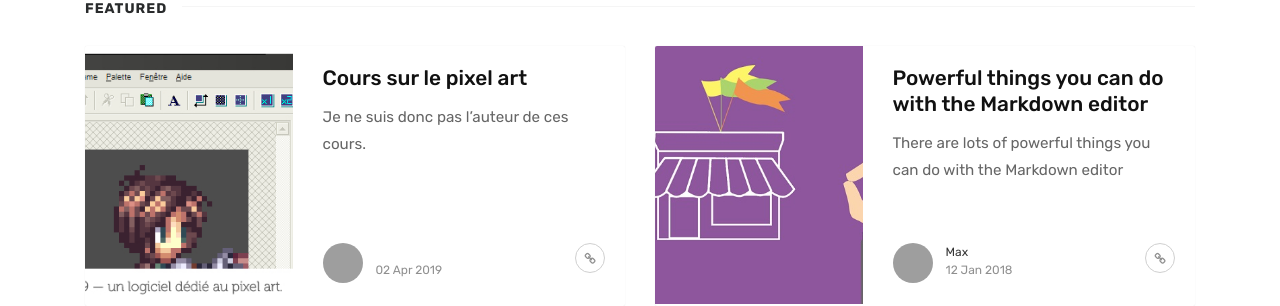
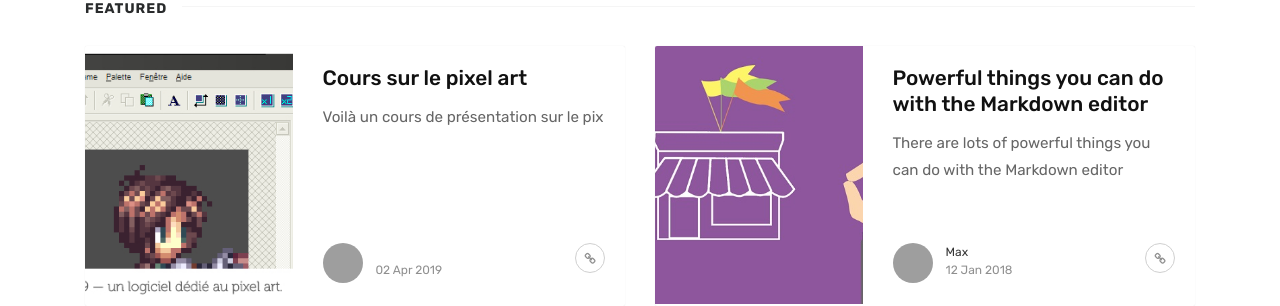
Before and after one commit to Maxibuino/PixBuino, a Jekyll site: the page built from index.html, in a window 1280 px wide and 900 px high, scrolled down 568 px, cut to the strip 152-458 px from the top of the window. Built offline with Jekyll 4.4.1, drawn with Linux system fonts in a browser that asks for light colours; the list of posts is cut into pages by our own code; comment, search, counter and statistics services are not loaded; grey boxes are pictures that could not be loaded.

Commit message:
_posts/2019-04-02-cours-de-pixel-art.md updated from https://stackedit.io/

```diff
--- a/_posts/2019-04-02-cours-de-pixel-art.md
+++ b/_posts/2019-04-02-cours-de-pixel-art.md
@@ -7,7 +7,7 @@ image: assets/images/20190402_cours_pixelart.jpg
 featured: true
 ---
 
-**Je ne suis donc pas l'auteur de ces cours.**
+Voilà un cours de présentation sur le pix
 
 C'est une série de 10 chapitres sur le pixel art. Programmer un jeu implique, en plus du code, quelques connaissances artistiques pour dessiner et concevoir l'environnement graphique de nos créations.
 
```
Also changed, not shown: other parts of _posts/2019-04-02-cours-de-pixel-art.md (+1 -1 lines).
